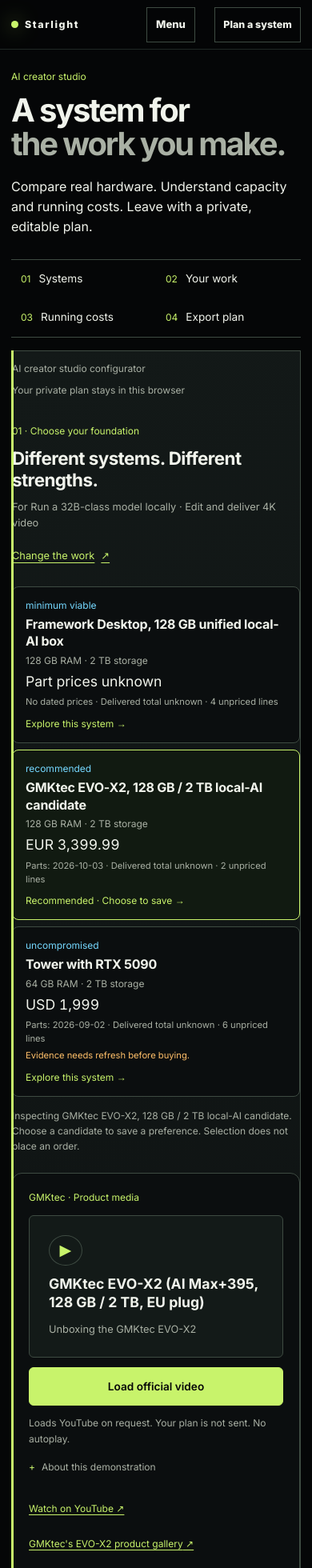
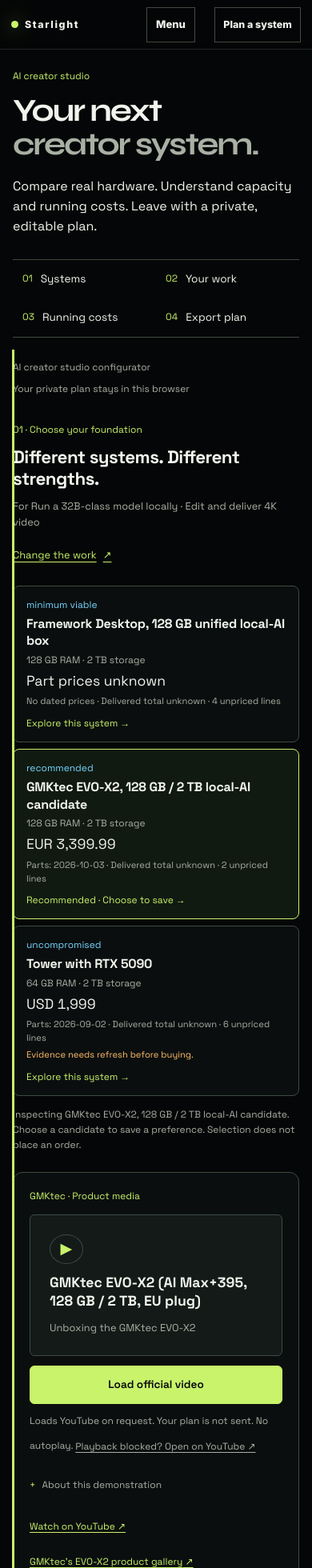
Before and after one commit to frankxai/starlight-technology, a Next.js app: page /studio in a window 390 px wide. Shown: the top 1960 px of the page at 80% size. Built offline with nearby package versions, Linux system fonts and the light colour scheme; a web font is replaced by a local one.

Commit message:
Correct inherited Studio composition and publisher playback fallback

```diff
--- a/src/app/studio/page.tsx
+++ b/src/app/studio/page.tsx
@@ -29,7 +29,7 @@
     <div className={`shell page-header dg-page ${styles.page}`} data-source-revision={sourceRevision}>
       <header className={styles.intro}>
         <div><p className={styles.kicker}>AI creator studio</p>
-        <h1>A system for<br /><span>the work you make.</span></h1></div>
+        <h1>Your next<br /><span>creator system.</span></h1></div>
         <p className="lede">Compare real hardware. Understand capacity and running costs. Leave with a private, editable plan.</p>
       </header>
       <nav className={styles.planNav} aria-label="Studio sections">
--- a/src/components/studio-system-explorer.module.css
+++ b/src/components/studio-system-explorer.module.css
@@ -1,6 +1,8 @@
-.page { padding-top: 40px; }
+.page.page { width: min(calc(100% - 48px), 1200px); padding-top: 40px; max-width: none; font-family: var(--font-body), sans-serif; }
+.page :global(.dg) { border: 0; background: none; padding: 0; }
 .intro { display: grid; grid-template-columns: 1.35fr 1fr; align-items: end; gap: 48px; padding: 12px 0 32px; }
 .page .intro h1 { font-size: clamp(2.5rem, 5vw, 4.5rem); letter-spacing: -.055em; line-height: 1.05; margin: 0; }
+.intro h1 { font-family: var(--font-display), sans-serif; }
 .intro h1 span { color: var(--muted); }
 .intro > p { max-width: 38ch; margin: 0 0 4px; font-size: 1.05rem; line-height: 1.7; }
 .planNav { display: grid; grid-template-columns: repeat(4, minmax(0,1fr)); border-block: 1px solid var(--line-bright); margin-bottom: 24px; }
@@ -92,7 +94,7 @@
 .page :global(.dg-plan) { border-radius: 8px; }
 @media (max-width: 900px) { .steps { grid-template-columns: repeat(2,minmax(0,1fr)); } .candidate { padding: 16px; } .intro { gap: 24px; } }
 @media (max-width: 760px) {
-  .page { padding-top: 24px; }
+  .page.page { width: calc(100% - 32px); padding-top: 24px; }
   .intro { grid-template-columns: 1fr; gap: 20px; padding: 0 0 24px; }
   .intro > p { font-size: .95rem; max-width: 42ch; }
   .planNav { grid-template-columns: repeat(2,minmax(0,1fr)); margin-bottom: 16px; }
--- a/src/components/studio-system-explorer.tsx
+++ b/src/components/studio-system-explorer.tsx
@@ -49,7 +49,7 @@
         </div>
         <button type="button" className={styles.mediaButton} aria-expanded={videoLoaded}
           onClick={() => setVideoLoaded(!videoLoaded)}>{videoLoaded ? "Close official video" : "Load official video"}</button>
-        <p className={styles.mediaPrivacy}>Loads YouTube on request. Your plan is not sent. No autoplay.</p>
+        <p className={styles.mediaPrivacy}>Loads YouTube on request. Your plan is not sent. No autoplay. <a href={watchUrl} target="_blank" rel="noopener noreferrer">Playback blocked? Open on YouTube ↗</a></p>
         <details className={styles.mediaDetails}><summary>About this demonstration</summary><p>{video.scope}</p><p>Close the video to disconnect the player. If playback is unavailable, use Watch on YouTube.</p><a href={video.channelUrl} target="_blank" rel="noopener noreferrer">{video.publisher} channel ↗</a></details>
       </> : image && !failed ? <>
         <a href={image.src} target="_blank" rel="noopener noreferrer" aria-label={`Enlarge photograph of ${primary.label}`}>
```
Also changed, not shown: scripts/creator-studio-browser.mjs (+6 -2 lines).
